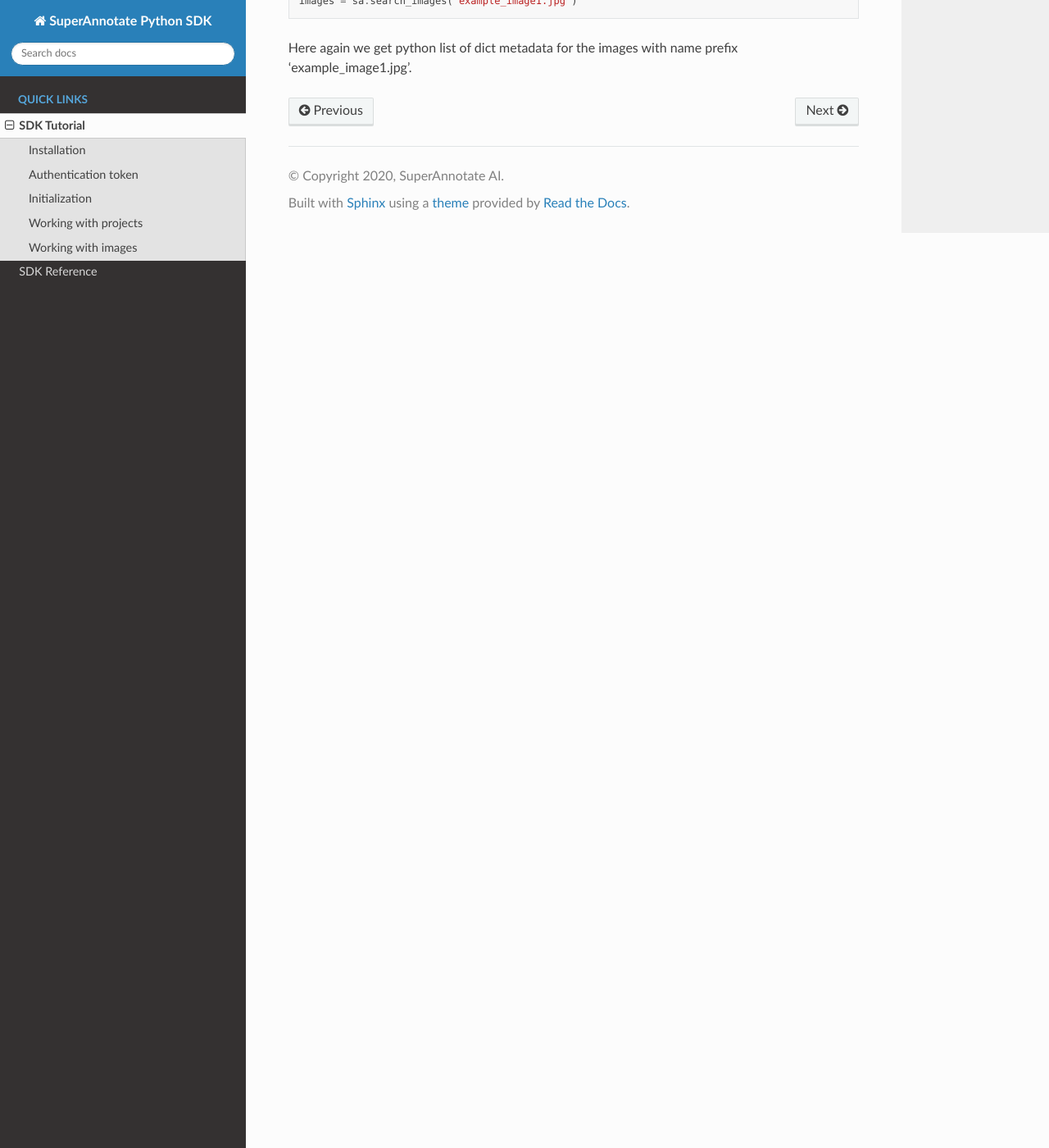
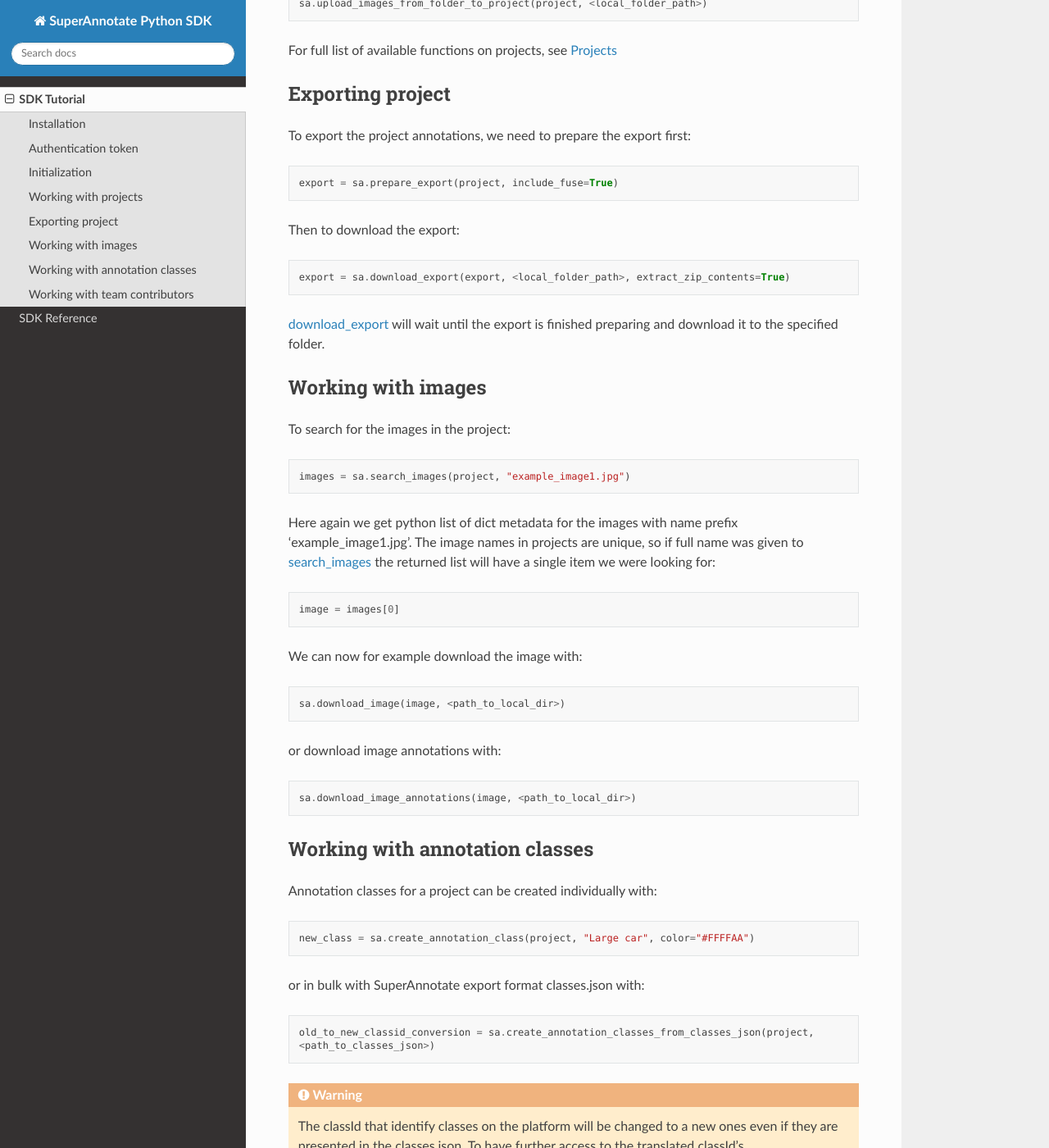
Before and after one commit to superannotateai/superannotate-python-sdk, a Sphinx documentation site: the page built from docs/source/tutorial.sdk.rst, in a window 1280 px wide and 1400 px high, scrolled down 2277 px. Shown: the whole window at 82% size. Built offline with Sphinx 7.4.7 and the Read the Docs theme 2.0.0, drawn with Linux system fonts in a browser that asks for light colours; some of the changed text lies outside the part shown.

Commit message:
Docs improvement

```diff
--- a/docs/source/superannotate.sdk.rst
+++ b/docs/source/superannotate.sdk.rst
@@ -38,6 +38,7 @@ Exports
 _______
 
 .. autofunction:: superannotate.prepare_export
+.. _ref_download_export:
 .. autofunction:: superannotate.download_export
 .. autofunction:: superannotate.get_exports
 
@@ -46,6 +47,7 @@ _______
 Images
 ______
 
+.. _ref_search_images:
 .. autofunction:: superannotate.search_images
 .. autofunction:: superannotate.get_image_metadata
 .. autofunction:: superannotate.get_image_bytes
@@ -62,6 +64,8 @@ Annotation Classes
 __________________
 
 .. autofunction:: superannotate.create_annotation_class
+
+.. _ref_create_annotation_classes_from_classes_json:
 .. autofunction:: superannotate.create_annotation_classes_from_classes_json
 .. autofunction:: superannotate.search_annotation_classes
 .. autofunction:: superannotate.download_annotation_classes_json
--- a/docs/source/tutorial.sdk.rst
+++ b/docs/source/tutorial.sdk.rst
@@ -26,8 +26,9 @@ The package officially supports Python 3.5+.
 Authentication token
 ____________________
 
-To get the authentication visit team setting for which you want to have SDK
-Copy the token to a new JSON file, under the key "token", e.g, your JSON should
+SDK authentication tokens are team specific. They are available to team admins on
+team setting page on app.superannotate.com. Generate then copy the token from
+that page to a new JSON file, under the key "token", e.g, your JSON should
 look like this:
 
 .. code-block:: json
@@ -36,6 +37,7 @@ look like this:
      "token" : "<your token from superannotate.com>"
    }
 
+This configuration file will be used in SDK authorization and initialization.
 
 Initialization
 ______________
@@ -66,9 +68,12 @@ To search for the projects you can run:
 Here a search through all the team's projects will be performed with name
 prefix 'Example Project 1' with
 :ref:`search_projects <ref_search_projects>`. The return value: :py:obj:`projects`
-will be a python list of metadata of found projects. The metadata in
-all of SDK are python dicts. In this case project metadata has keys that
-identify the project in the platform. E.g. :py:obj:`projects[0]` can be:
+will be a python list of metadata of found projects. We can choose the first result
+as our project :py:obj:`project = project[0]`.
+
+The metadata in all of SDK (projects, images, annotation classes, users) are python dicts.
+In this case project metadata has keys that identify the project in the
+platform. E.g. :py:obj:`project` can be:
 
 .. code-block:: json
 
@@ -79,19 +84,23 @@ identify the project in the platform. E.g. :py:obj:`projects[0]` can be:
        "....." : "......"
    }
 
-Since the :ref:`sa.search_projects <ref_search_projects>` is not exact, rather prefix
-based (this is because the platform allows identically named projects), one
-needs to examine the :py:obj:`projects` to identify the looked for project,
-e.g.,
+The metadata is used in further SDK calls relating to the project.
 
-.. code-block:: python
+.. warning::
 
-   for project in projects:
-       if project["description"] == "my desc":
-           break
+   Since the :ref:`sa.search_projects <ref_search_projects>` searches projects with prefix
+   based (this is because the platform allows identically named projects), one
+   needs to examine the :py:obj:`projects` to identify the looked for project,
+   e.g.,
 
-(it is advised to make search prefix unique in the available projects list to be
-able to choose the project with just :py:obj:`project = project[0]`)
+   .. code-block:: python
+
+      for project in projects:
+          if project["description"] == "my desc":
+              break
+
+   (it is advised to make search prefix unique in the available projects list to be
+   able to choose the project with just :py:obj:`project = project[0]`)
 
 Now that we have found the project, we can perform various tasks on it. For
 example to upload images from a local folder to the project we can do:
@@ -101,10 +110,27 @@ example to upload images from a local folder to the project we can do:
 
     sa.upload_images_from_folder_to_project(project, <local_folder_path>)
 
-The first argument to :ref:`sa.upload_images_from_folder_to_project <ref_upload_images_from_folder_to_project>` is the metadata of the project which contains
-all the information to identify the project on the platform.
+For full list of available functions on projects, see :ref:`ref_projects`
 
-For full list of available functions on projects, see :ref:`ref_projects`
+
+
+Exporting project
+_________________
+
+To export the project annotations, we need to prepare the export first:
+
+.. code-block:: python
+
+   export = sa.prepare_export(project, include_fuse=True)
+
+Then to download the export:
+
+.. code-block:: python
+
+   export = sa.download_export(export, <local_folder_path>, extract_zip_contents=True)
+
+:ref:`download_export <ref_download_export>` will wait until the export is
+finished preparing and download it to the specified folder.
 
 
 Working with images
@@ -114,7 +140,86 @@ To search for the images in the project:
 
 .. code-block:: python
 
-   images = sa.search_images("example_image1.jpg")
+   images = sa.search_images(project, "example_image1.jpg")
 
 Here again we get python list of dict metadata for the images with name prefix
-'example_image1.jpg'.
+'example_image1.jpg'. The image names in projects are unique, so if full name was
+given to :ref:`search_images <ref_search_images>` the returned list will have a
+single item we were looking for:
+
+.. code-block:: python
+
+   image = images[0]
+
+We can now for example download the image with:
+
+.. code-block:: python
+
+   sa.download_image(image, <path_to_local_dir>)
+
+or download image annotations with:
+
+.. code-block:: python
+
+   sa.download_image_annotations(image, <path_to_local_dir>)
+
+
+Working with annotation classes
+_______________________________
+
+
+Annotation classes for a project can be created individually with:
+
+.. code-block:: python
+
+   new_class = sa.create_annotation_class(project, "Large car", color="#FFFFAA")
+
+or in bulk with SuperAnnotate export format classes.json with:
+
+.. code-block:: python
+
+   old_to_new_classid_conversion = sa.create_annotation_classes_from_classes_json(project,
+   <path_to_classes_json>)
+
+.. warning::
+
+   The classId that identify classes on the platform will be changed to a new
+   ones even if they are presented in the classes.json. To have further access
+   to the translated classId's :ref:`create_annotation_classes_from_classes_json <ref_create_annotation_classes_from_classes_json>`
+   will return a python dict with old_class_id : new_class_id.
+   classid_conversion variable above will store this dict and used to translate
+   annotations with old class IDs to new IDs during annotation upload:
+
+   .. code-block:: python
+
+      sa.upload_annotations_from_folder_to_project(project, <path_to_local_dir>,
+                                                   classid_conversion=old_to_new_classid_conversion)
+
+
+All of the annotation classes `classes.json` is downloaded with download_export, but
+it can also be downloaded separately with:
+
+.. code-block:: python
+
+   sa.download_annotation_classes_json(project, <path_to_local_folder>)
+
+The classes.json file will be downloaded to <path_to_local_folder> folder.
+
+
+
+Working with team contributors
+______________________________
+
+
+A team contributor can be searched and chosen with:
+
+.. code-block:: python
+
+   found_users = sa.search_team_contributors(email='hovnatan@superannotate.com')
+   hk_user = found_users[0]
+
+Now to share a project with the found user as an QA, one can use:
+
+.. code-block:: python
+
+   sa.share_project(project, hk_user, user_role=4)
```
Also changed, not shown: other parts of docs/source/tutorial.sdk.rst (+1 -1 lines), README.md (+2 -2 lines), docs/source/index.rst (+2 -24 lines).
